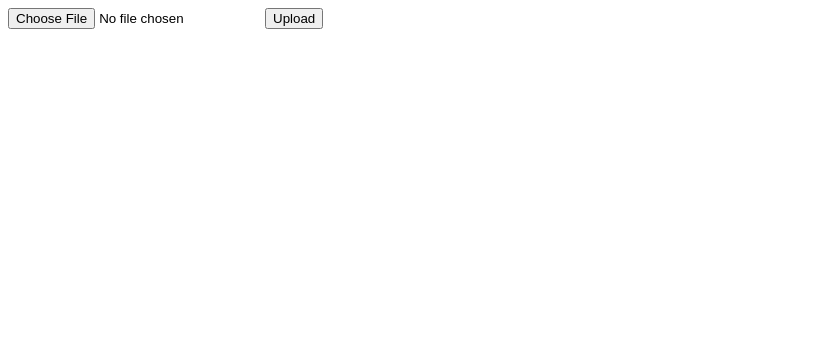
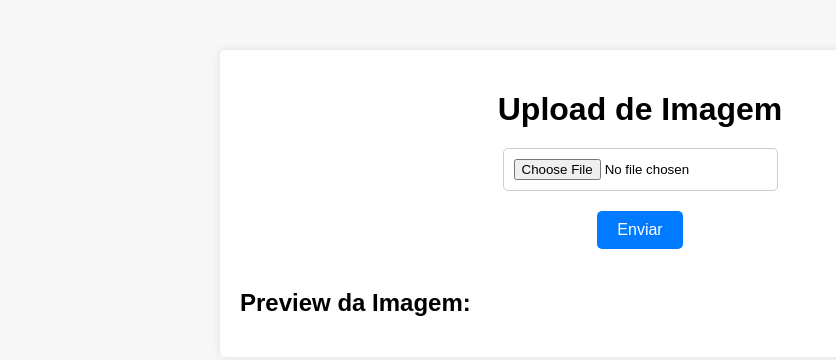
Before and after one commit to Cristiano-Popowicz/nodejs-upload-s3, a website: page index.html in a window 1280 px wide. Shown: the whole page, without its empty margins (0-836 px from the left). Drawn offline with Linux system fonts and the light colour scheme.

Commit message:
added style to application

```diff
--- a/app.js
+++ b/app.js
@@ -6,6 +6,8 @@ const fs = require('fs');
 const path = require('path');
 const app = express();
 const port = 3000;
+
+app.use(express.static('public'));
 
 // Configuração da AWS
 AWS.config.update({
--- a/index.html
+++ b/index.html
@@ -1,12 +1,33 @@
 <!DOCTYPE html>
-<html>
+<html lang="en">
     <head>
+        <meta charset="UTF-8">
+        <meta name="viewport" content="width=device-width, initial-scale=1.0">
         <title>Upload de Imagem</title>
+        <link rel="stylesheet" href="/styles.css">
     </head>
     <body>
-    <form action="http://localhost:3000/upload" method="post" enctype="multipart/form-data">
-        <input type="file" name="image">
-        <button type="submit">Upload</button>
+        <div class="container">
+            <h1>Upload de Imagem</h1>
+            <form action="/upload" method="post" enctype="multipart/form-data">
+                <input type="file" name="image" id="image" accept="image/*" required>
+                <button type="submit">Enviar</button>
             </form>
+            <div class="preview">
+                <h2>Preview da Imagem:</h2>
+                <img id="previewImage" src="#" alt="Preview da Imagem" style="display:none;">
+            </div>
+        </div>
+
+        <script>
+            document.getElementById('image').addEventListener('change', function() {
+                var reader = new FileReader();
+                reader.onload = function(e) {
+                    document.getElementById('previewImage').src = e.target.result;
+                    document.getElementById('previewImage').style.display = 'block';
+                };
+                reader.readAsDataURL(this.files[0]);
+            });
+        </script>
     </body>
 </html>
--- /dev/null
+++ b/public/styles.css
@@ -0,0 +1,52 @@
+body {
+    font-family: Arial, sans-serif;
+    margin: 0;
+    padding: 0;
+    background-color: #f7f7f7;
+}
+.container {
+    max-width: 800px;
+    margin: 50px auto;
+    padding: 20px;
+    background-color: #fff;
+    border-radius: 5px;
+    box-shadow: 0 0 10px rgba(0,0,0,0.1);
+}
+h1 {
+    text-align: center;
+    margin-bottom: 20px;
+}
+input[type="file"] {
+    display: block;
+    margin: 20px auto;
+    padding: 10px;
+    border: 1px solid #ccc;
+    border-radius: 5px;
+    background-color: #fff;
+    cursor: pointer;
+}
+button {
+    display: block;
+    margin: 0 auto;
+    padding: 10px 20px;
+    border: none;
+    border-radius: 5px;
+    background-color: #007bff;
+    color: #fff;
+    font-size: 16px;
+    cursor: pointer;
+}
+button:hover {
+    background-color: #0056b3;
+}
+.preview {
+    max-width: 100%;
+    margin-top: 20px;
+    overflow: hidden;
+}
+.preview img {
+    max-width: 100%;
+    height: auto;
+    display: block;
+    margin: 0 auto;
+}
```
Lines whose indentation alone changed are shown as unchanged.
